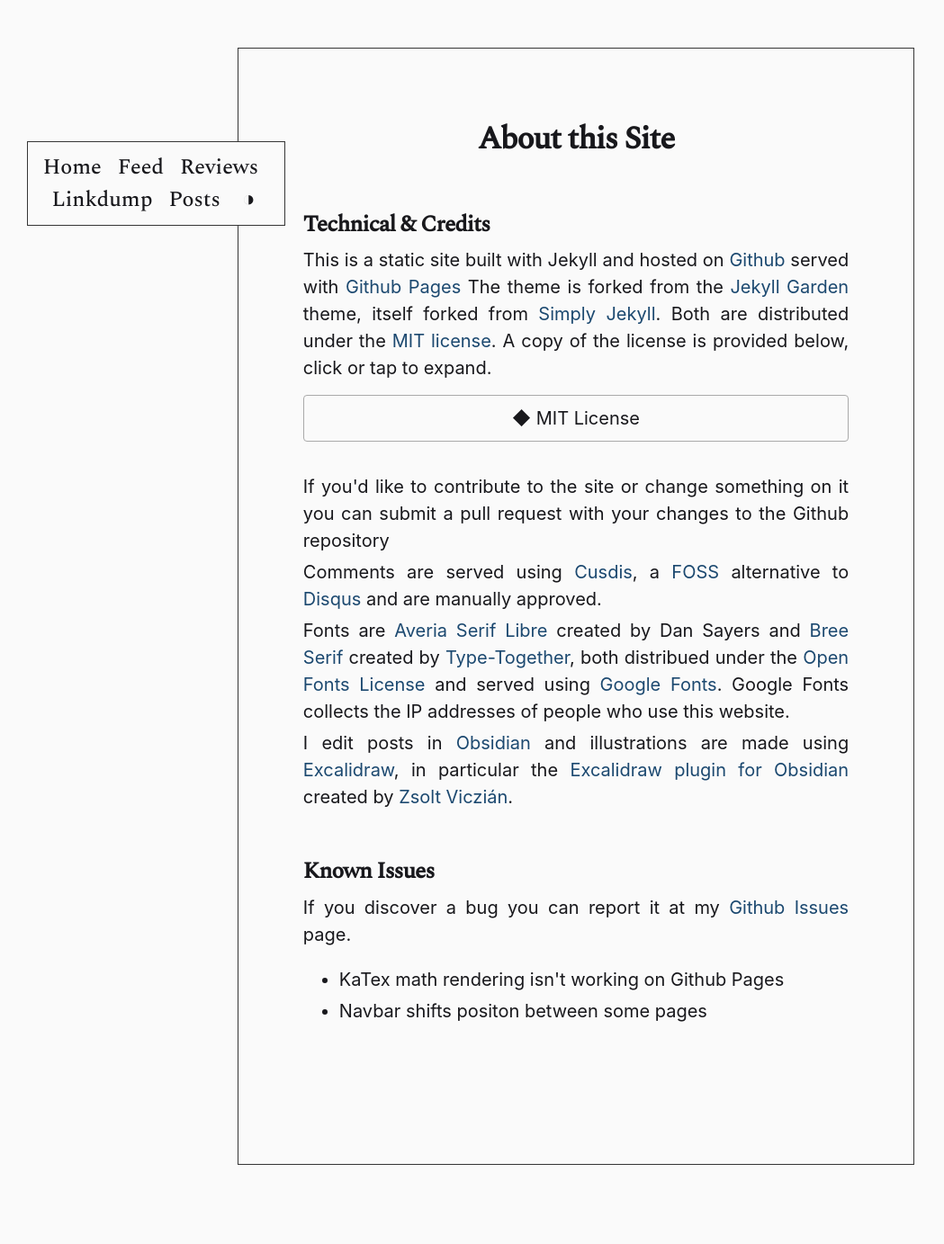
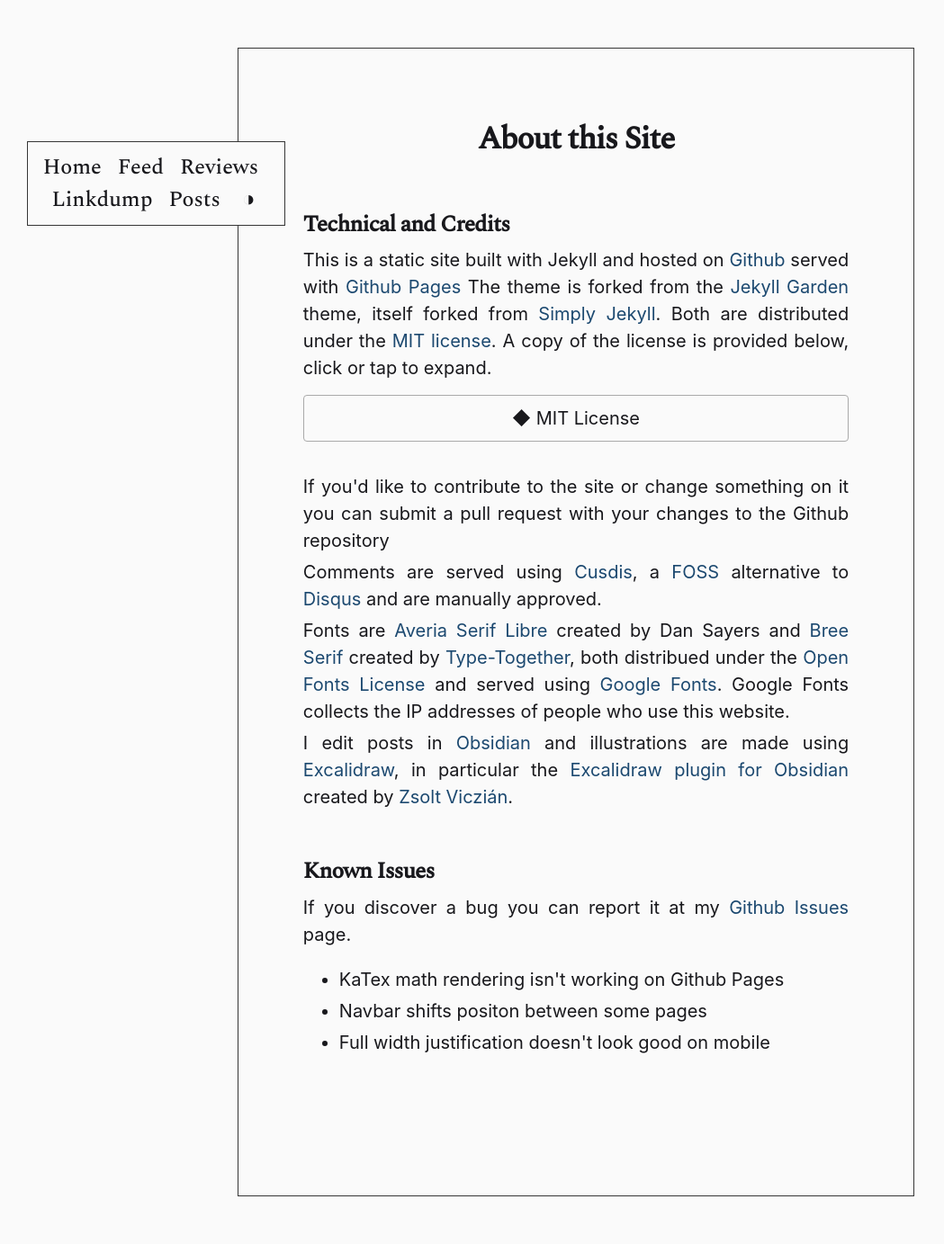
Before and after one commit to jonesethan883/jonesethan883.github.io, a Jekyll site: the page built from _posts/2022-05-16-about.md, in a window 1280 px wide. Shown: the whole page at 90% size, without its empty margins (0-1049 px from the left). Built offline with Jekyll 4.4.1, drawn with Linux system fonts in a browser that asks for light colours; some web fonts are replaced; before the commit the page ends 1348 px from its top, so only the background shows below that.

```diff
--- a/_posts/2022-05-16-about.md
+++ b/_posts/2022-05-16-about.md
@@ -4,7 +4,7 @@ title: About this Site
 permalink: /about
 ---
 
-## Technical & Credits
+## Technical and Credits
 
 This is a static site built with Jekyll and hosted on [Github](https://github.com/jonesethan883/jonesethan883.github.io) served with [Github Pages](https://pages.github.com)
 The theme is forked from the [Jekyll Garden](https://github.com/Jekyll-Garden/jekyll-garden.github.io) theme, itself forked from [Simply Jekyll](https://github.com/raghudotcc/simply-jekyll). Both are distributed under the [MIT license](https://opensource.org/licenses/MIT). A copy of the license is provided below, click or tap to expand.
@@ -36,3 +36,4 @@ If you discover a bug you can report it at my [Github Issues](https://github.com
 
 - KaTex math rendering isn't working on Github Pages
 - Navbar shifts positon between some pages
+- Full width justification doesn't look good on mobile
```
Also changed, not shown: assets/img/favicon.png (added).
